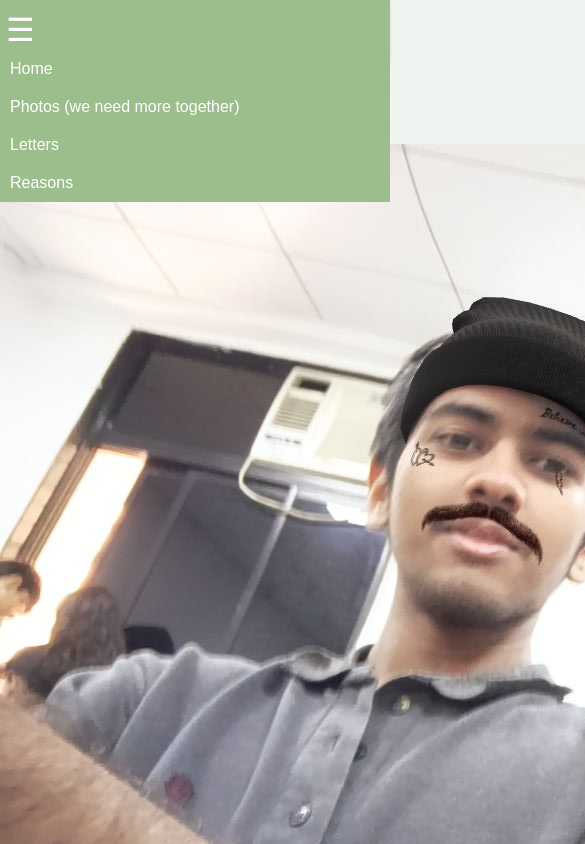
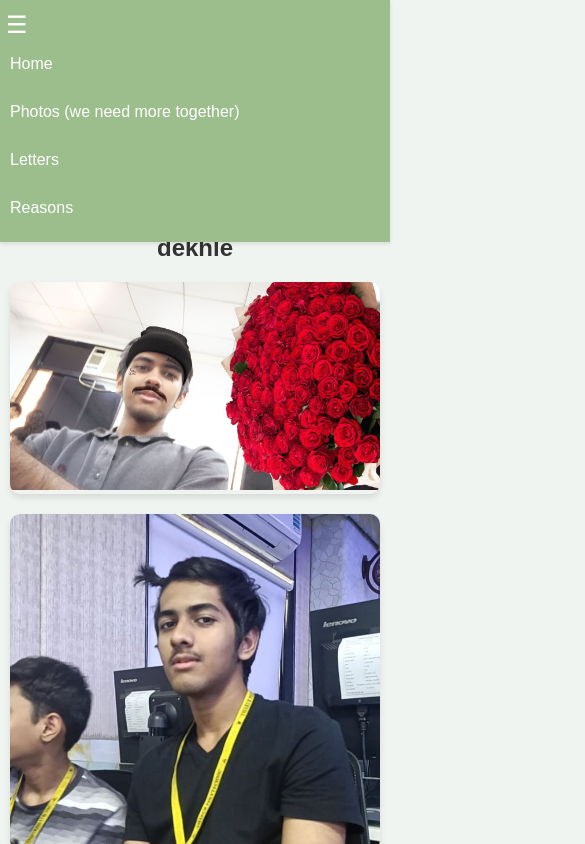
Before and after one commit to YaaaaaaY-B/girlfriendsday, a plain HTML site: page index.html in a window 390 px wide. Both pictures are taken after a click on the button "Toggle navigation menu". Shown: the top 844 px of the page, 585 px wide, since content can reach past the window. Drawn offline with Linux system fonts and the light colour scheme.

Commit message:
Add files via upload

```diff
--- a/index.html
+++ b/index.html
@@ -10,8 +10,8 @@
 <body>
     <header>
         <nav>
-            <button class="nav-toggle" aria-label="Toggle navigation">&#9776;</button>
-            <ul class="nav-menu">
+            <button class="nav-toggle" aria-label="Toggle navigation menu" aria-expanded="false">&#9776;</button>
+            <ul class="nav-menu" aria-hidden="true">
                 <li><a href="#welcome">Home</a></li>
                 <li><a href="photos.html">Photos (we need more together)</a></li>
                 <li><a href="Letters.html">Letters</a></li>
@@ -23,6 +23,7 @@
     <main>
         <section id="welcome">
             <h2>Girlfriend's Day?</h2>
+            <p>Celebrating the amazing journey we have together.</p>
         </section>
         <section id="photoGallery">
             <h2>Khali lag raha tha isilye muje dekhle</h2>
@@ -38,8 +39,8 @@
     </main>
 
     <!-- Lightbox -->
-    <div id="lightbox" class="lightbox">
-        <span class="close" onclick="closeLightbox()">&times;</span>
+    <div id="lightbox" class="lightbox" role="dialog" aria-labelledby="lightbox-title" aria-hidden="true">
+        <span class="close" aria-label="Close lightbox">&times;</span>
         <img id="lightbox-img" src="" alt="Lightbox Image">
     </div>
 
--- a/script.js
+++ b/script.js
@@ -1,8 +1,35 @@
+// Function to open the lightbox with the specified image source
+function openLightbox(src) {
+    const lightbox = document.getElementById('lightbox');
+    const lightboxImg = document.getElementById('lightbox-img');
+    lightboxImg.src = src;
+    lightbox.style.display = 'flex';
+    lightbox.setAttribute('aria-hidden', 'false');
+}
+
+// Function to close the lightbox
+function closeLightbox() {
+    const lightbox = document.getElementById('lightbox');
+    lightbox.style.display = 'none';
+    lightbox.setAttribute('aria-hidden', 'true');
+}
+
+// Close lightbox when clicking outside the image
+document.getElementById('lightbox').addEventListener('click', function(event) {
+    if (event.target === this) {
+        closeLightbox();
+    }
+});
+
+// Navigation toggle functionality
 document.addEventListener('DOMContentLoaded', function() {
     const navToggle = document.querySelector('.nav-toggle');
     const navMenu = document.querySelector('.nav-menu');
 
     navToggle.addEventListener('click', function() {
+        const isExpanded = navToggle.getAttribute('aria-expanded') === 'true';
+        navToggle.setAttribute('aria-expanded', !isExpanded);
         navMenu.classList.toggle('show');
+        navMenu.setAttribute('aria-hidden', isExpanded);
     });
 });
--- a/styles.css
+++ b/styles.css
@@ -1,4 +1,3 @@
-/* General Styles */
 body {
     font-family: 'Arial', sans-serif;
     background-color: #f0f4f1; /* Very light sage green */
@@ -19,80 +18,195 @@ nav {
     box-shadow: 0 2px 4px rgba(0, 0, 0, 0.1);
     z-index: 1000; /* Ensures nav is on top of other elements */
     padding: 10px 0;
-    display: flex;
-    justify-content: space-between;
-    align-items: center;
 }
 
 .nav-toggle {
-    display: none;
-    font-size: 2em;
     background: none;
     border: none;
+    font-size: 1.5em;
     color: #fff;
     cursor: pointer;
 }
 
-/* Navigation Menu */
-.nav-menu {
+nav ul {
     list-style: none;
     padding: 0;
     margin: 0;
     display: flex;
     justify-content: center;
-    flex-direction: row;
+    background-color: #9cbd8c; /* Sage green */
+    transition: max-height 0.3s ease;
+    overflow: hidden;
 }
 
-.nav-menu li {
+.nav-menu[aria-hidden="true"] {
+    max-height: 0;
+}
+
+.nav-menu[aria-hidden="false"] {
+    max-height: 500px; /* Adjust based on content height */
+}
+
+nav li {
     margin: 0 15px;
 }
 
-.nav-menu a {
+nav a {
     color: #fff;
     text-decoration: none;
     font-size: 1.2em;
     padding: 15px;
     display: block;
-    background-color: #9cbd8c; /* Sage green */
     border-radius: 5px;
+    transition: background-color 0.3s ease;
 }
 
-.nav-menu a:hover {
+nav a:hover, nav a:focus {
     background-color: #7b9b6e; /* Darker sage green */
+}
+
+main {
+    padding: 20px;
+    max-width: 1200px;
+    margin: 0 auto;
+    padding-top: 80px; /* Padding to ensure content is not hidden behind the fixed nav */
+}
+
+#welcome {
+    text-align: center;
+    margin-bottom: 40px;
+}
+
+#welcome h2 {
+    font-size: 2em;
+    color: #333;
+}
+
+#welcome p {
+    font-size: 1.2em;
+    color: #666;
+}
+
+#photoGallery {
+    margin-bottom: 40px;
+}
+
+#photoGallery h2 {
+    font-size: 2em;
+    color: #333;
+    text-align: center;
+}
+
+.gallery {
+    display: flex;
+    flex-wrap: wrap;
+    justify-content: center;
+    gap: 20px;
+}
+
+.gallery-item {
+    position: relative;
+    display: inline-block;
+    width: 300px; /* Fixed width for all images */
+    height: 200px; /* Fixed height for all images */
+    overflow: hidden; /* Hide any overflow */
+    border-radius: 10px;
+    box-shadow: 0 4px 6px rgba(0, 0, 0, 0.1);
+}
+
+.gallery img {
+    width: 100%;
+    height: 100%;
+    object-fit: cover; /* Ensures images cover the box without distortion */
+    cursor: pointer;
+    transition: transform 0.3s ease;
+}
+
+.gallery img:hover {
+    transform: scale(1.05); /* Slight zoom effect on hover */
+}
+
+/* Lightbox styles */
+.lightbox {
+    display: none;
+    position: fixed;
+    top: 0;
+    left: 0;
+    width: 100%;
+    height: 100%;
+    background-color: rgba(0, 0, 0, 0.8);
+    justify-content: center;
+    align-items: center;
+    z-index: 1000; /* Ensure lightbox is on top */
+}
+
+.lightbox img {
+    max-width: 90%;
+    max-height: 80%;
+    margin: auto;
+}
+
+.close {
+    position: absolute;
+    top: 20px;
+    right: 20px;
+    font-size: 2em;
+    color: #fff;
+    cursor: pointer;
 }
 
 /* Media Queries for Mobile Responsiveness */
 @media screen and (max-width: 600px) {
-    .nav-toggle {
-        display: block;
+    nav ul {
+        flex-direction: column;
     }
 
-    .nav-menu {
-        display: none;
-        flex-direction: column;
-        width: 100%;
-        background-color: #9cbd8c; /* Sage green */
-        position: absolute;
-        top: 50px; /* Adjust based on header height */
-        left: 0;
-        z-index: 1000; /* Ensure menu is on top */
+    nav li {
+        margin: 5px 0;
     }
 
-    .nav-menu.show {
-        display: flex;
+    nav a {
+        font-size: 1em;
+        padding: 10px;
     }
 
-    .nav-menu li {
-        margin: 0;
+    main {
+        padding: 10px;
+        padding-top: 80px; /* Adjust if necessary */
     }
 
-    .nav-menu a {
-        font-size: 1em;
-        padding: 10px;
-        border-bottom: 1px solid #7b9b6e; /* Optional separator */
+    #welcome h2 {
+        font-size: 1.5em;
     }
 
-    .nav-menu a:last-child {
-        border-bottom: none;
+    #welcome p {
+        font-size: 1em;
+    }
+
+    #photoGallery h2 {
+        font-size: 1.5em;
+    }
+
+    .gallery {
+        flex-direction: column;
+    }
+
+    .gallery-item {
+        width: 100%;
+        height: auto;
+    }
+
+    .gallery img {
+        width: 100%;
+        height: auto;
+    }
+
+    .lightbox img {
+        max-width: 100%;
+        max-height: 100%;
+    }
+
+    .close {
+        font-size: 1.5em;
     }
 }
```
